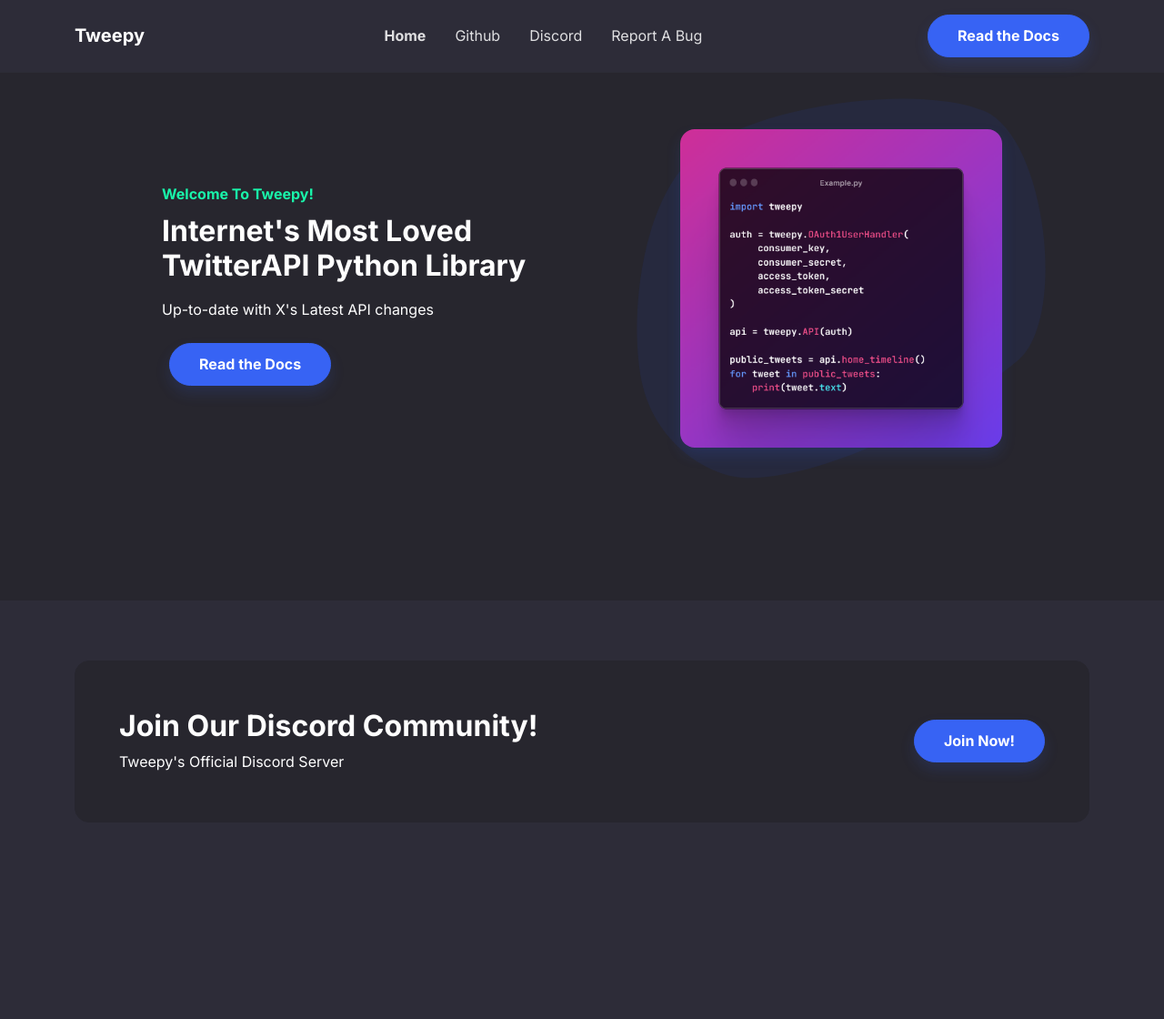
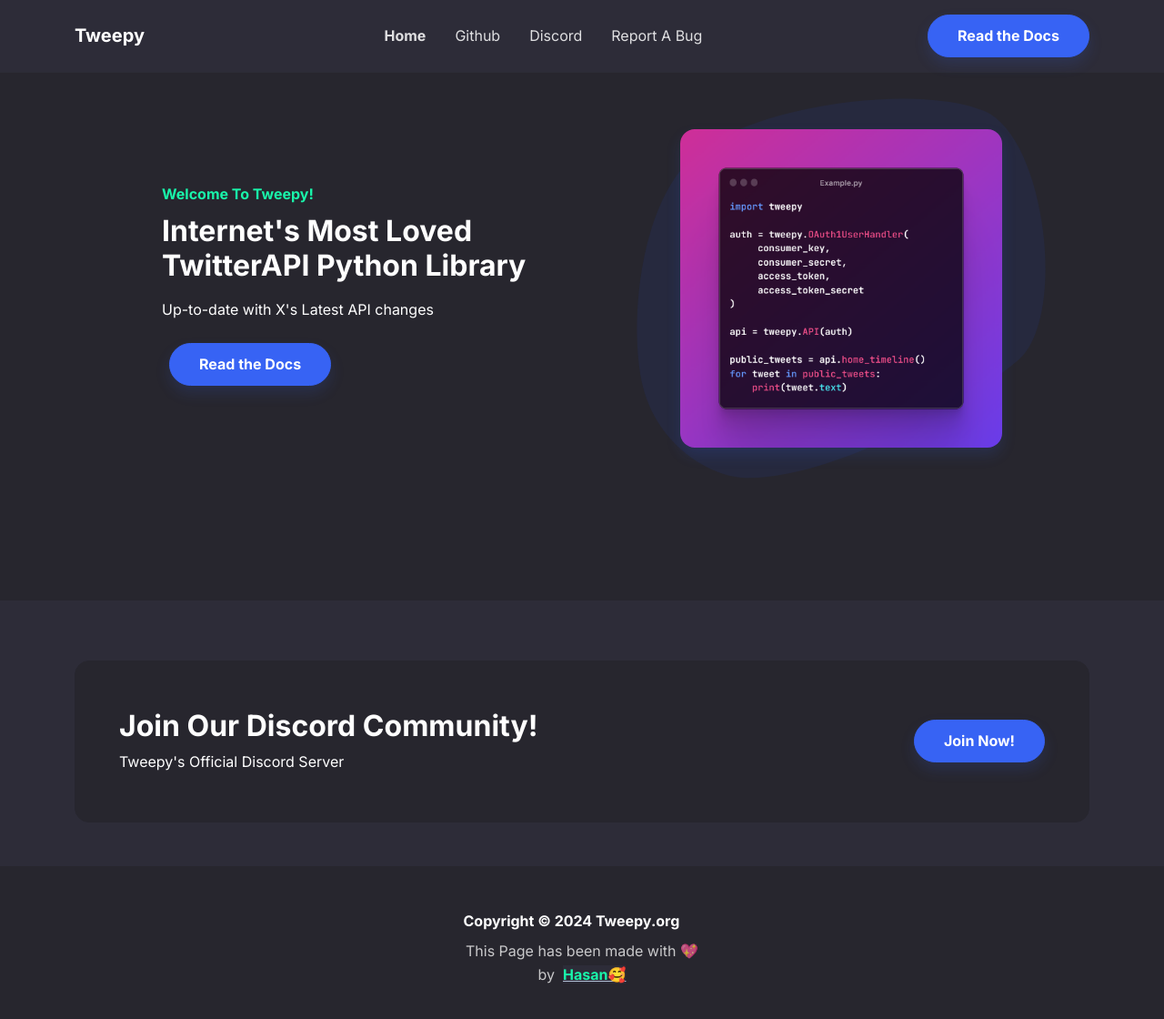
Before and after one commit to tweepy/tweepy.github.com, a Jekyll site: the page built from index.html, in a window 1280 px wide and 1148 px high. Shown: the top 1120 px of the window at 91% size. Built offline with Jekyll 4.4.1, drawn with Linux system fonts in a browser that asks for light colours; Markdown is read by kramdown in place of the engine named in the settings.

Commit message:
added footer

```diff
--- a/index.html
+++ b/index.html
@@ -54,3 +54,21 @@ title: Tweepy
         </div>
     </div>
 </section>
+
+<footer class="bg-dark">
+    <div class="container py-4 py-lg-5">
+        <div class="row justify-content-center">
+            <div
+                class="col-lg-3 text-center  d-flex flex-column align-items-center order-first align-items-lg-start order-lg-last">
+                <div class="fw-bold d-flex align-items-center mb-2"><span>Copyright © 2024 Tweepy.org</span></div>
+                <p class="text-muted">This Page has been made with 💖 by&nbsp;
+                    <a href="https://github.com/codeIntrovert" target="_blank">
+                        <strong>
+                            <span style="color: rgb(25, 245, 170); background-color: rgb(45, 44, 56);">Hasan🥰</span>
+                        </strong>
+                    </a>
+                </p>
+            </div>
+        </div>
+    </div>
+</footer>
```
